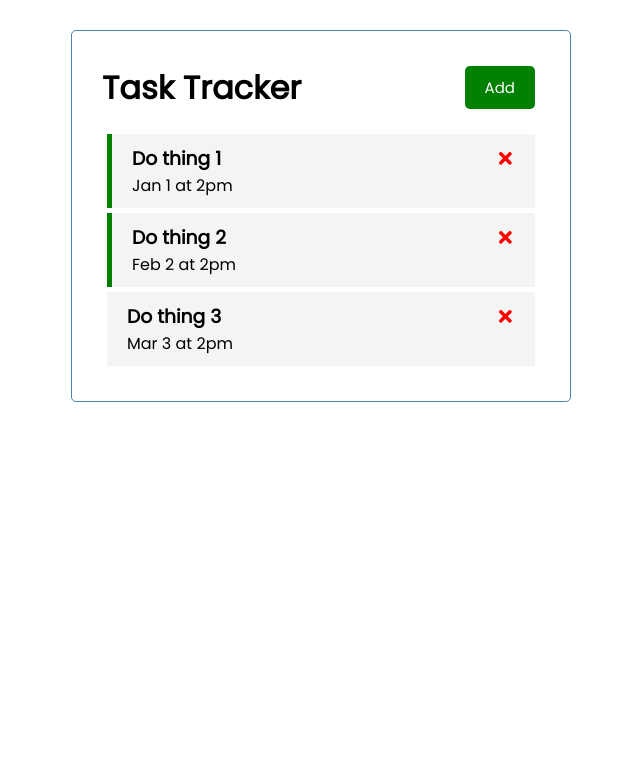
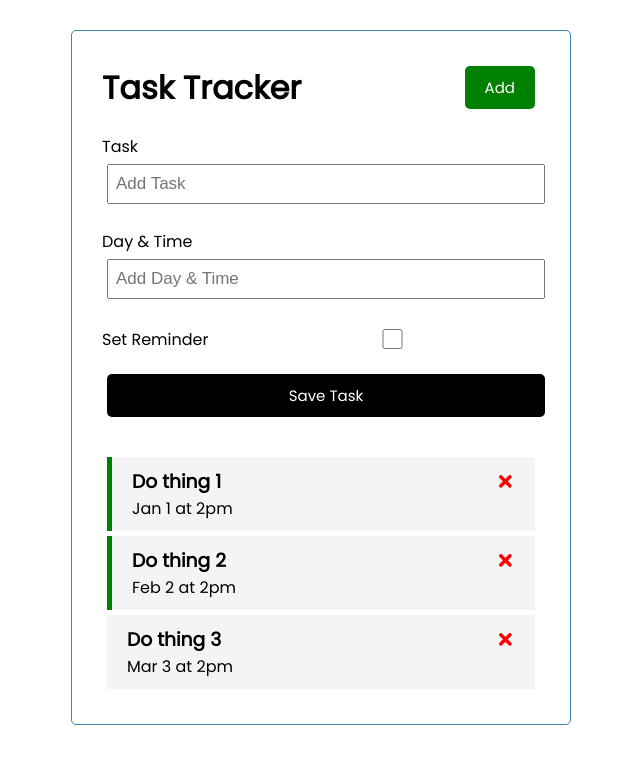
Before and after one commit to barelampagos/react-task-tracker, a React (Create React App) app: page / in a window 1280 px wide. Shown: the top 764 px of the page, without its empty margins (319-959 px from the left). Built offline with nearby package versions, Linux system fonts and the light colour scheme.

Commit message:
Adding Add Task functionality

```diff
--- a/src/App.js
+++ b/src/App.js
@@ -1,5 +1,7 @@
 import Header from './components/Header';
 import Tasks from './components/Tasks';
+import AddTask from './components/AddTask';
+
 import { useState } from 'react';
 
 const App = () => {
@@ -24,6 +26,19 @@
 		}
 	]);
 
+	// Add Task
+	const addTask = (task) => {
+		const id = Math.floor(Math.random() * 10000) + 1;
+
+		const newTask = {
+			id,
+			...task
+		};
+
+		setTasks([...tasks, newTask]);
+		console.log(newTask);
+	};
+
 	// Delete Task
 	const deleteTask = (id) => {
 		setTasks(
@@ -45,6 +60,7 @@
 	return (
 		<div className='container'>
 			<Header />
+			<AddTask onAdd={addTask} />
 			{tasks.length > 0 ? (
 				<Tasks tasks={tasks} onDelete={deleteTask} onToggle={toggleReminder} />
 			) : (
--- /dev/null
+++ b/src/components/AddTask.js
@@ -0,0 +1,59 @@
+import { useState } from 'react';
+
+const AddTask = ({ onAdd }) => {
+	const [text, setText] = useState('');
+	const [day, setDay] = useState('');
+	const [reminder, setReminder] = useState(false);
+
+	const onSubmit = (e) => {
+		// Cancel page refresh
+		e.preventDefault();
+
+		if (!text) {
+			alert('Please add task');
+			return;
+		}
+
+		onAdd({ text, day, reminder });
+
+		setText('');
+		setDay('');
+		setReminder(false);
+	};
+
+	return (
+		<form className='add-form' onSubmit={onSubmit}>
+			<div className='form-control'>
+				<label>Task</label>
+				<input
+					type='text'
+					placeholder='Add Task'
+					value={text}
+					onChange={(e) => setText(e.target.value)}
+				></input>
+			</div>
+			<div className='form-control'>
+				<label>Day & Time</label>
+				<input
+					type='text'
+					placeholder='Add Day & Time'
+					value={day}
+					onChange={(e) => setDay(e.target.value)}
+				></input>
+			</div>
+			<div className='form-control form-control-check'>
+				<label>Set Reminder</label>
+				<input
+					type='checkbox'
+					checked={reminder}
+					value={reminder}
+					onChange={(e) => setReminder(e.currentTarget.checked)}
+				></input>
+			</div>
+
+			<input className='btn btn-block' type='submit' value='Save Task'></input>
+		</form>
+	);
+};
+
+export default AddTask;
```
